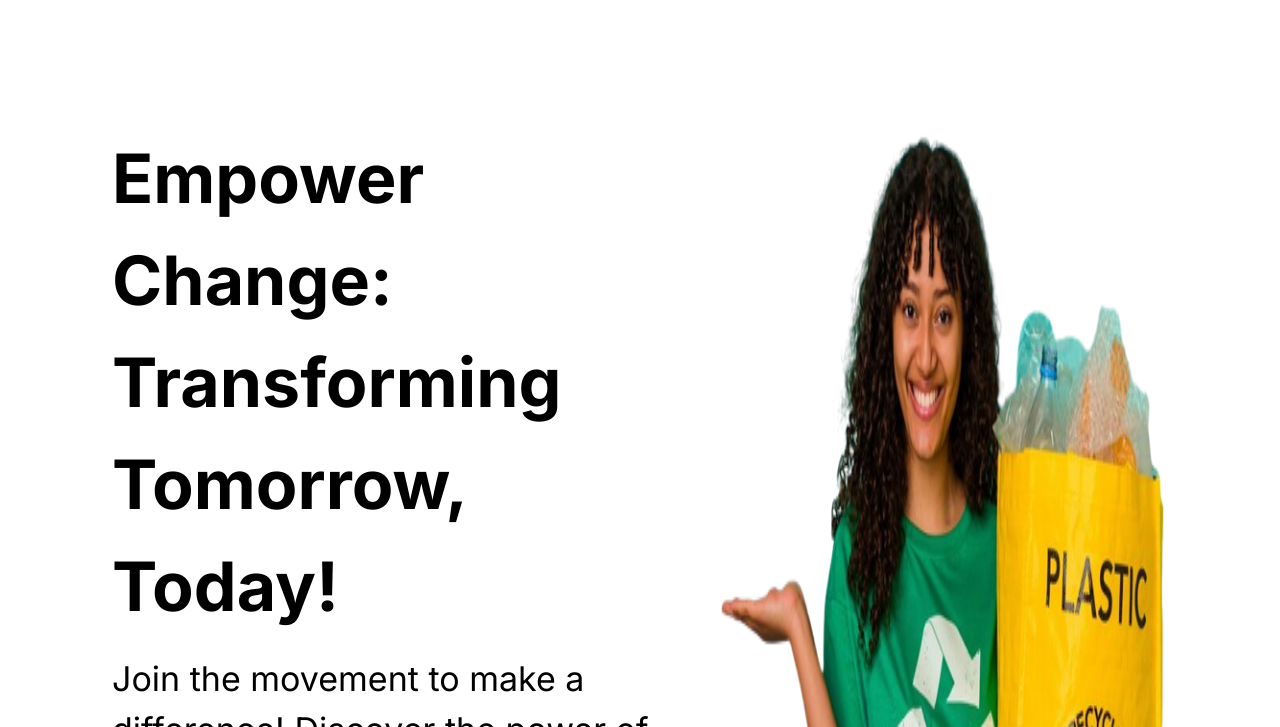
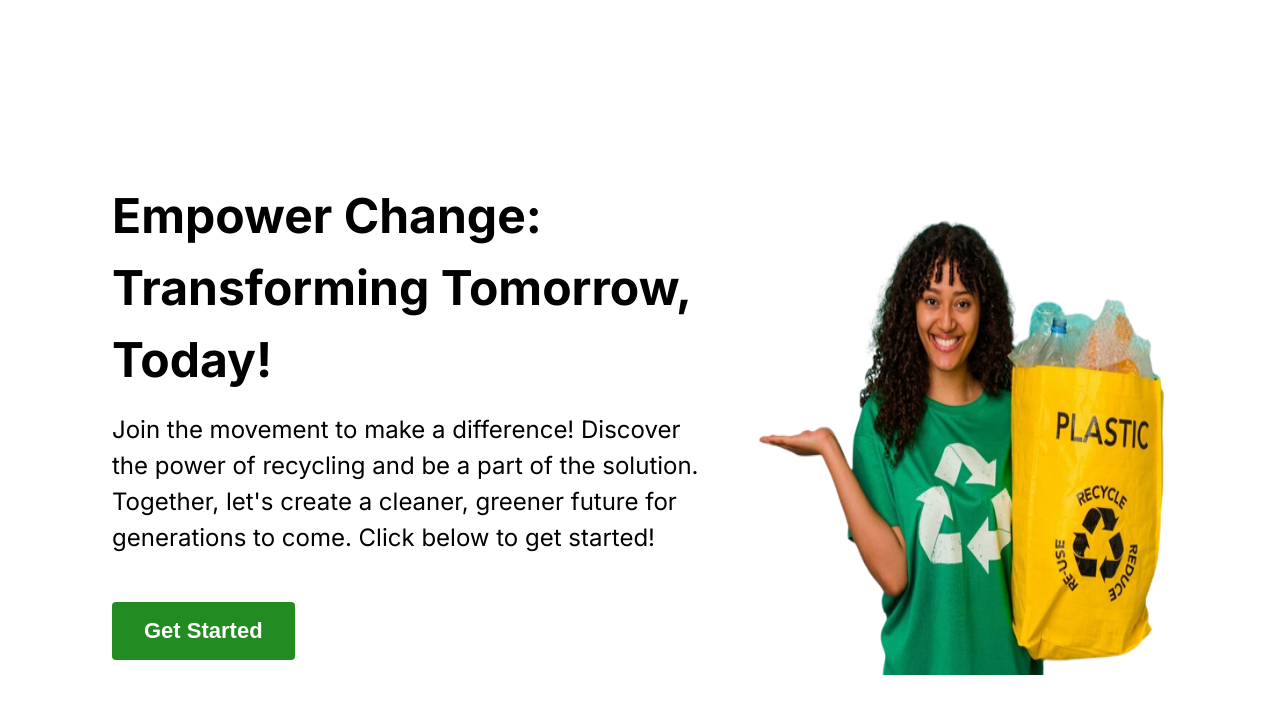
Before and after one commit to sudo-13/sudo-pro, a plain HTML site: page index.html in a window 1280 px wide. Shown: the part 73-800 px from the top of the page. Drawn offline with Linux system fonts and the light colour scheme.

Commit message:
sudo-pro

```diff
--- a/styles/home.css
+++ b/styles/home.css
@@ -19,10 +19,6 @@ a{
 
 h1{
   font-size: 48px;
-}
-
-.body{
-  padding-top: 200px;
 }
 
 .mobile-nav{
@@ -98,26 +94,28 @@ h1{
 .section-1{
   height: 100vh;
   padding: 0 112px;
+  padding-top: 253px;
 }
 
 .section-1-container {
   display: flex;
   gap: 57px ;
-  height: auto;
+  height: fit-content;
 }
 
 .section-1-text{
-  width: 55%;
+  width: 587px;
+  height: 50%;
 }
 
 .section-1-text h1{
-  font-size: 68px;
+  font-size: 48px;
   line-height: 150%;
   margin-bottom: 1rem;
 }
 
 .section-1-text p{
-  font-size: 34px;
+  font-size: 24px;
   line-height: 150%;
   margin-bottom: 46px;
 
@@ -137,7 +135,10 @@ h1{
 
 
 .section-1-image-container{
-  width: 45%;
+  margin-top: 36px;
+  /* width: 50%; */
+  flex: 1;
+  height: 459px;
 }
 
 .section-1 img{
@@ -514,8 +515,9 @@ footer img{
   }
 
   .section-1-image-container{
-  width: 100%;
-}
+    margin: 0;
+    width: 100%;
+  }
 
   .section-2{
     padding: 0 24px;
```
